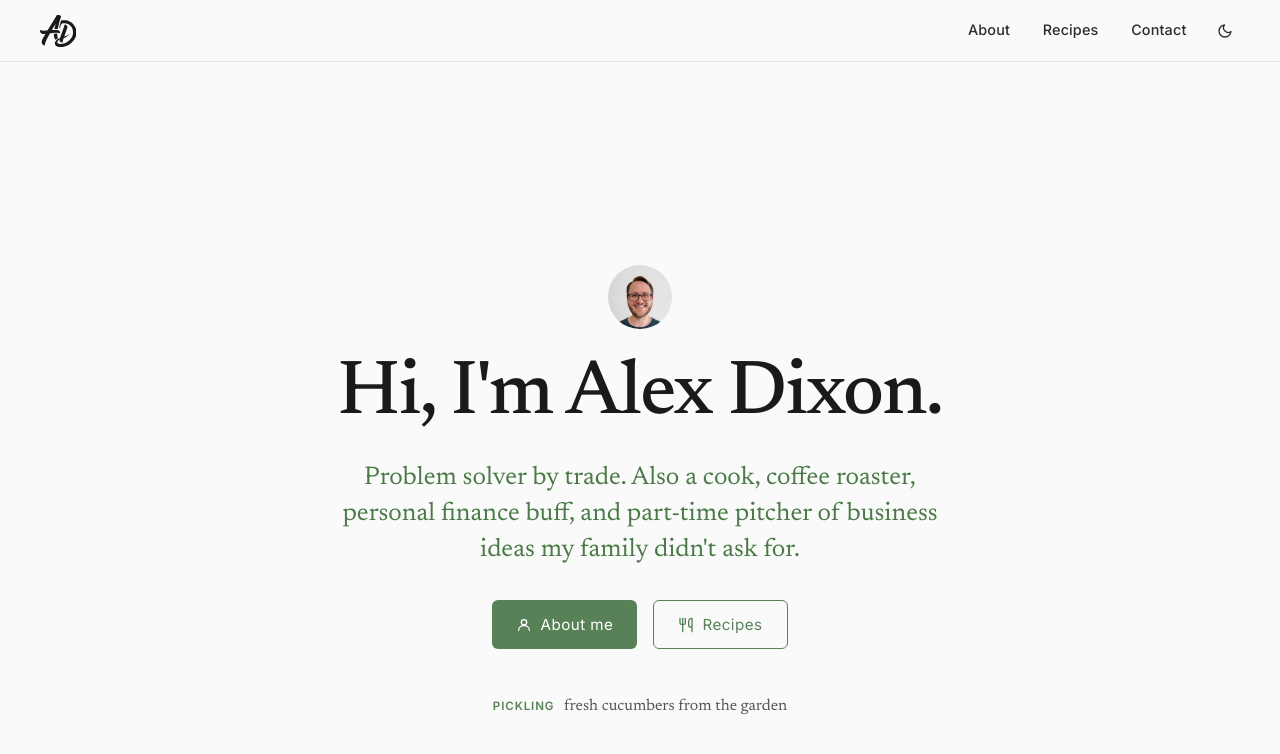
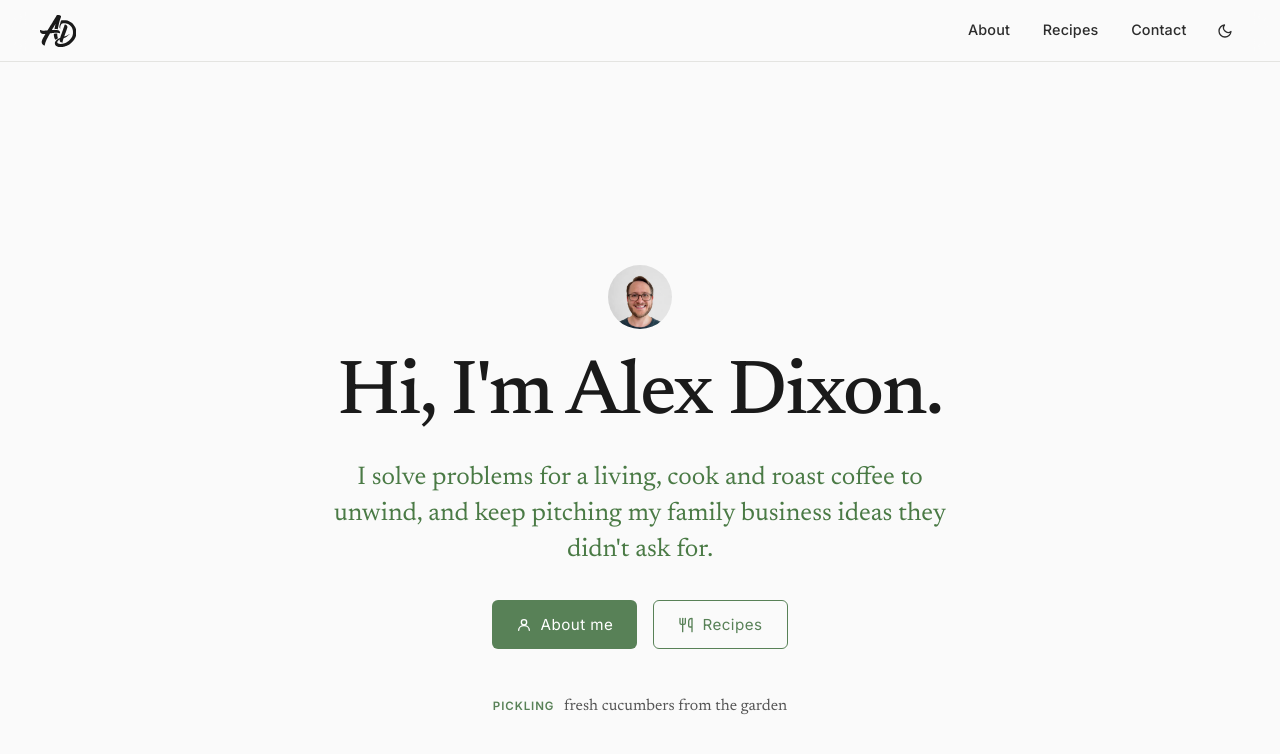
Before and after one commit to adixon304/adixon304.github.io, a Jekyll site: the page built from index.html, in a window 1280 px wide and 900 px high. Shown: the top 754 px of the window. Built offline with Jekyll 4.4.1, drawn with Linux system fonts in a browser that asks for light colours.

Commit message:
Rework hero tagline into a single flowing sentence
Co-Authored-By: Claude Fable 5 <noreply@anthropic.com>

```diff
--- a/index.html
+++ b/index.html
@@ -5,9 +5,9 @@ description: "Alex Dixon — engineering leader at Stripe, cook, coffee roaster,
 ---
 <section class="hero">
   <!-- TODO: swap headshot.webp for a candid photo when you have one -->
-  <img src="{{ '/images/headshot.webp' | relative_url }}" alt="Alex Dixon" class="hero-avatar" width="64" height="64">
+  <img src="{{ '/images/headshot.webp' | relative_url }}" alt="Alex Dixon" class="hero-avatar" width="96" height="96">
   <h1>Hi, I'm Alex Dixon.</h1>
-  <p class="tagline">Problem solver by trade. Also a cook, coffee roaster, personal finance buff, and part-time pitcher of business ideas my family didn't ask for.</p>
+  <p class="tagline">I solve problems for a living, cook and roast coffee to unwind, and keep pitching my family business ideas they didn't ask for.</p>
   <div class="hero-links">
     <a href="{{ '/about' | relative_url }}" class="hero-btn">
       <svg viewBox="0 0 24 24" fill="none" stroke="currentColor" stroke-width="2" stroke-linecap="round" stroke-linejoin="round"><circle cx="12" cy="8" r="4"/><path d="M4 20c0-4 3.6-7 8-7s8 3 8 7"/></svg>
```
